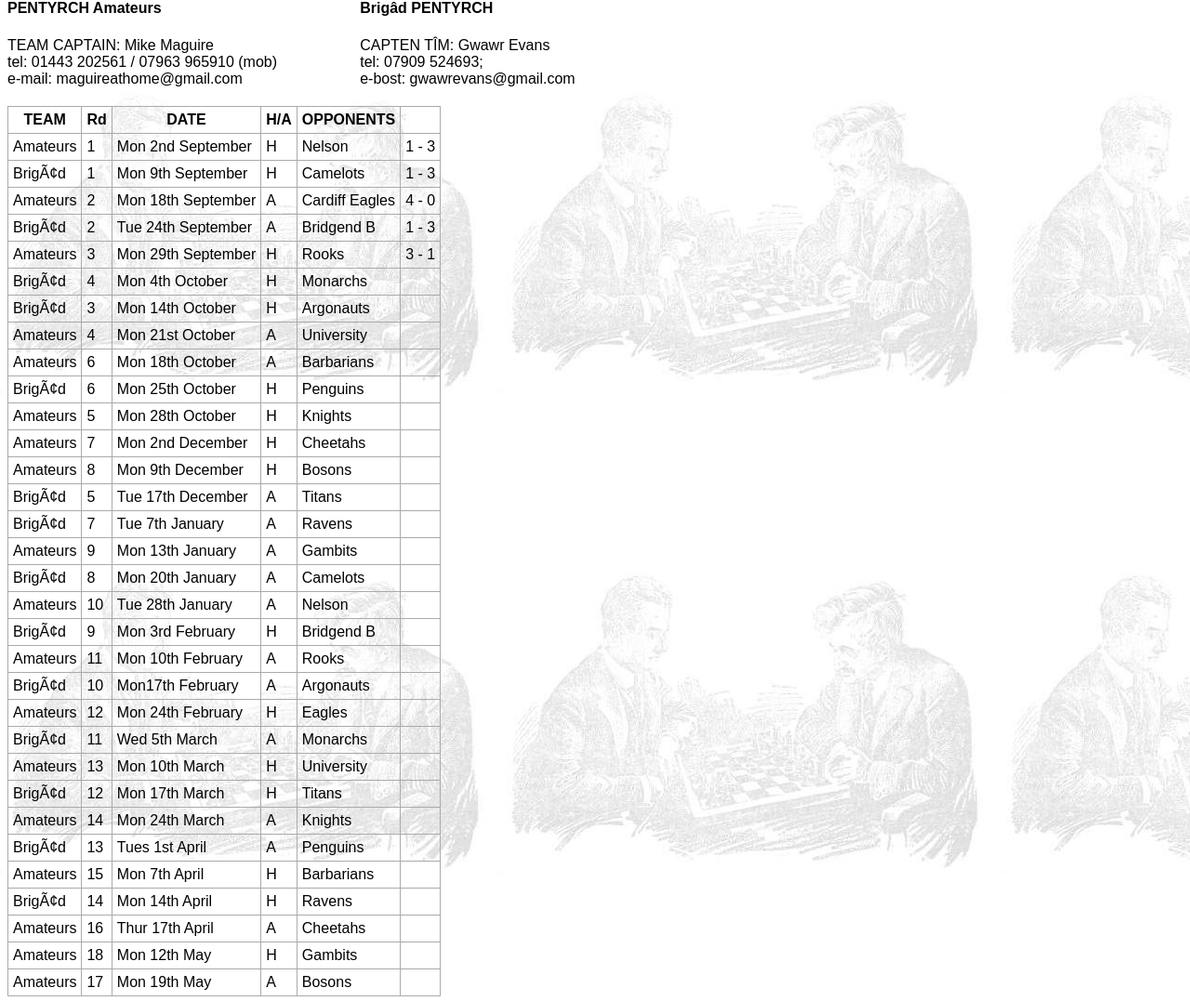
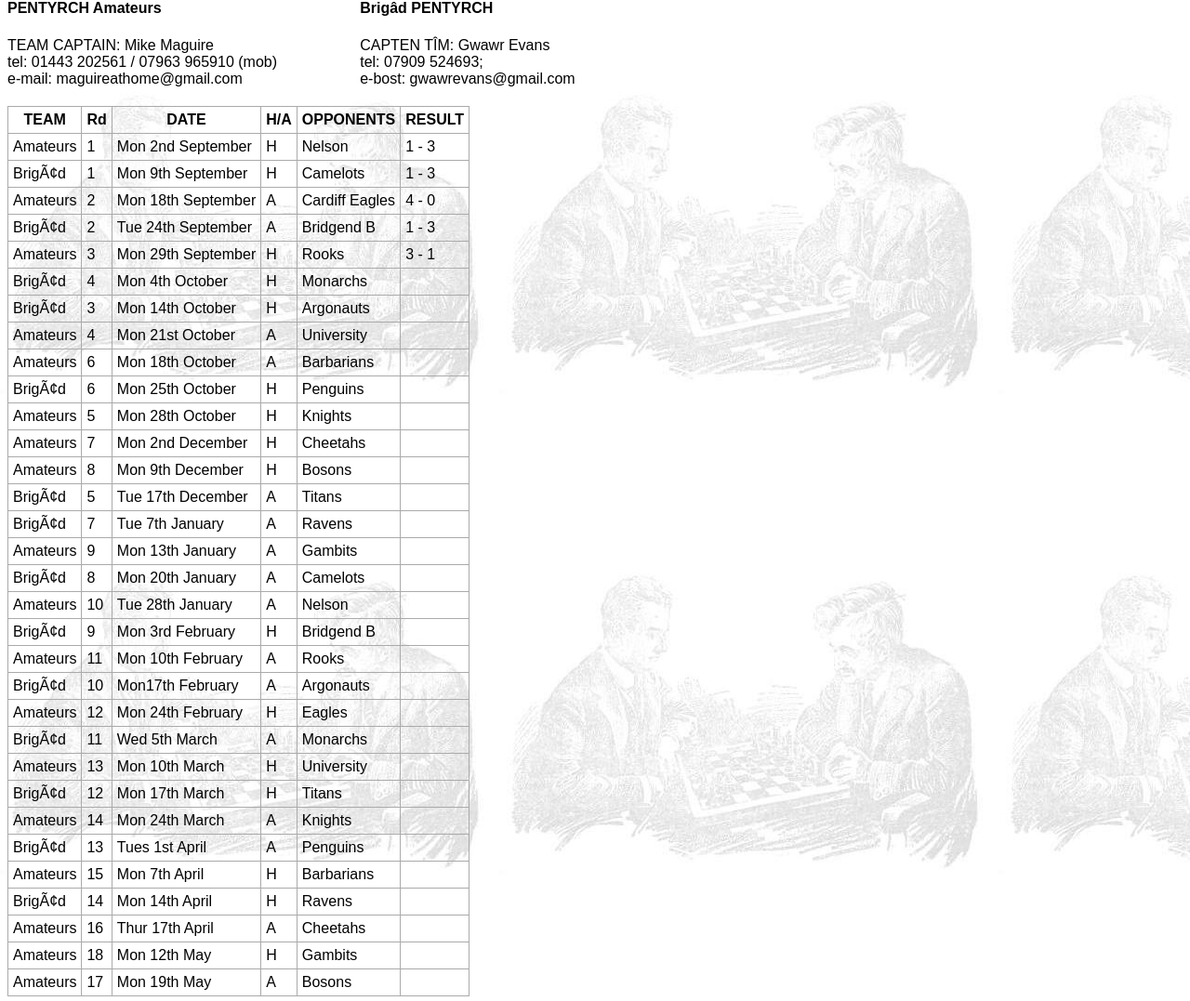
Before and after one commit to PentyrchChess/PentyrchChess.github.io, a Jekyll site: the page built from _pages/index.html, in a window 1280 px wide. Shown: the part 1127-2204 px from the top of the page at 93% size. Built offline with Jekyll 4.4.1, drawn with Linux system fonts in a browser that asks for light colours.

Commit message:
Update fixtures-table.html
Added title for result

```diff
--- a/_includes/fixtures-table.html
+++ b/_includes/fixtures-table.html
@@ -1,7 +1,7 @@
 
 <table class="fixtures">
 
-    <tr><th>TEAM</th><th>Rd</th><th>DATE</th><th>H/A</th><th>OPPONENTS</th></tr>
+    <tr><th>TEAM</th><th>Rd</th><th>DATE</th><th>H/A</th><th>OPPONENTS</th><th>RESULT</th></tr>
     {% for fix in site.data.fixtures %}
 
         {% assign class = "" %}
```
